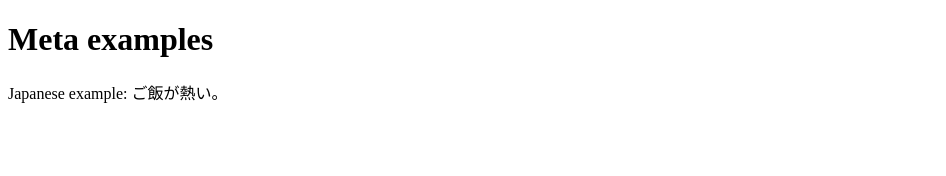
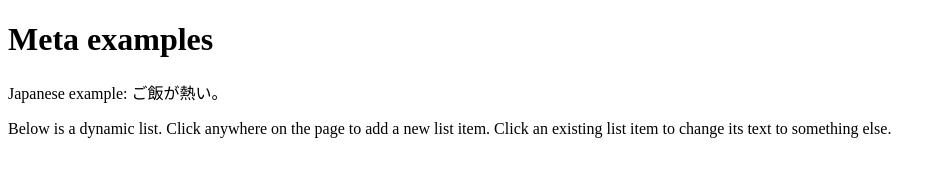
Before and after one commit to eliechallita/eliechallita.github.io, a plain HTML site: page index.html in a window 1280 px wide. Shown: the whole page, without its empty margins (0-946 px from the left). Drawn offline with Linux system fonts and the light colour scheme.

Commit message:
Update index.html

```diff
--- a/index.html
+++ b/index.html
@@ -13,6 +13,8 @@
     <meta property="og:title" content="Metadata; The HTML &lt;head&gt;, on MDN">
 
     <link rel="Shortcut Icon" href="favicon.ico" type="image/x-icon">
+    <script src="scripts/main.js" defer></script>
+    <link rel="stylesheet" href="styles/style.css"/>
   </head>
   <body>
     <h1>Meta examples</h1>
```
